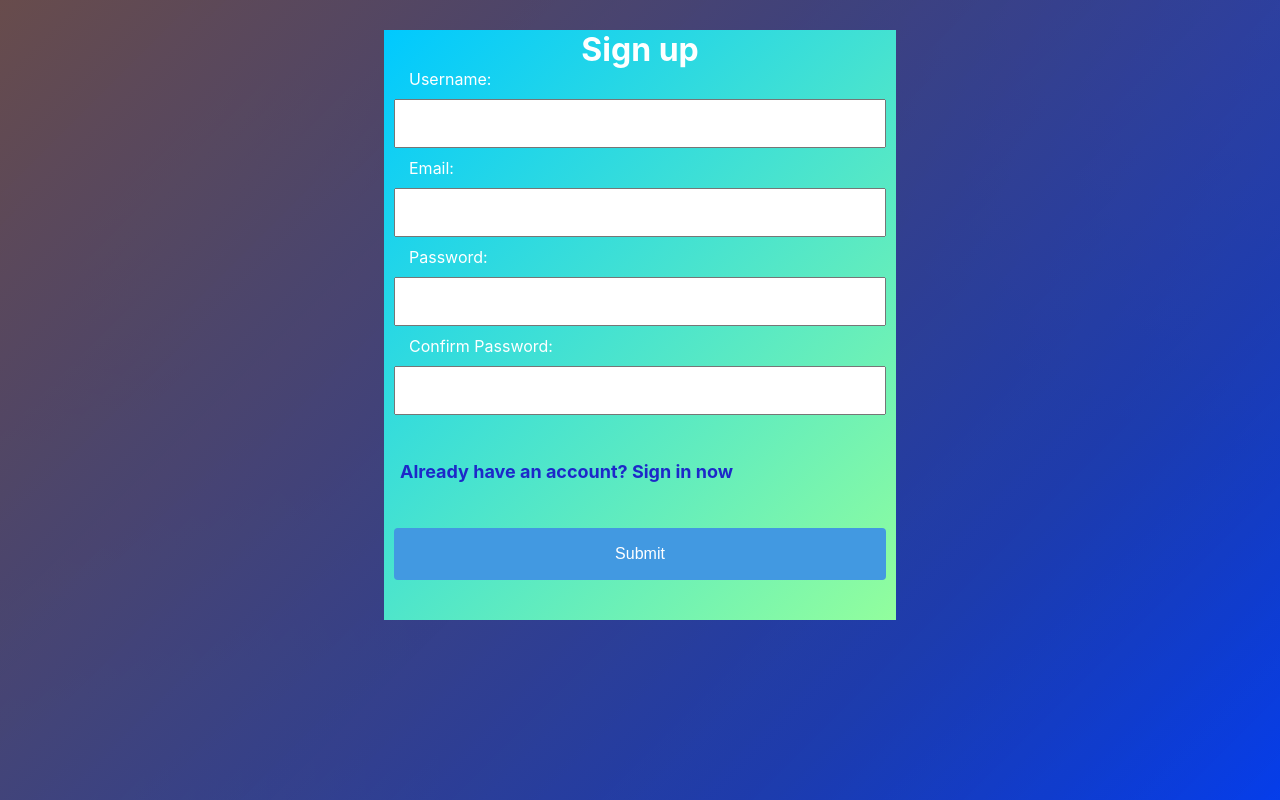
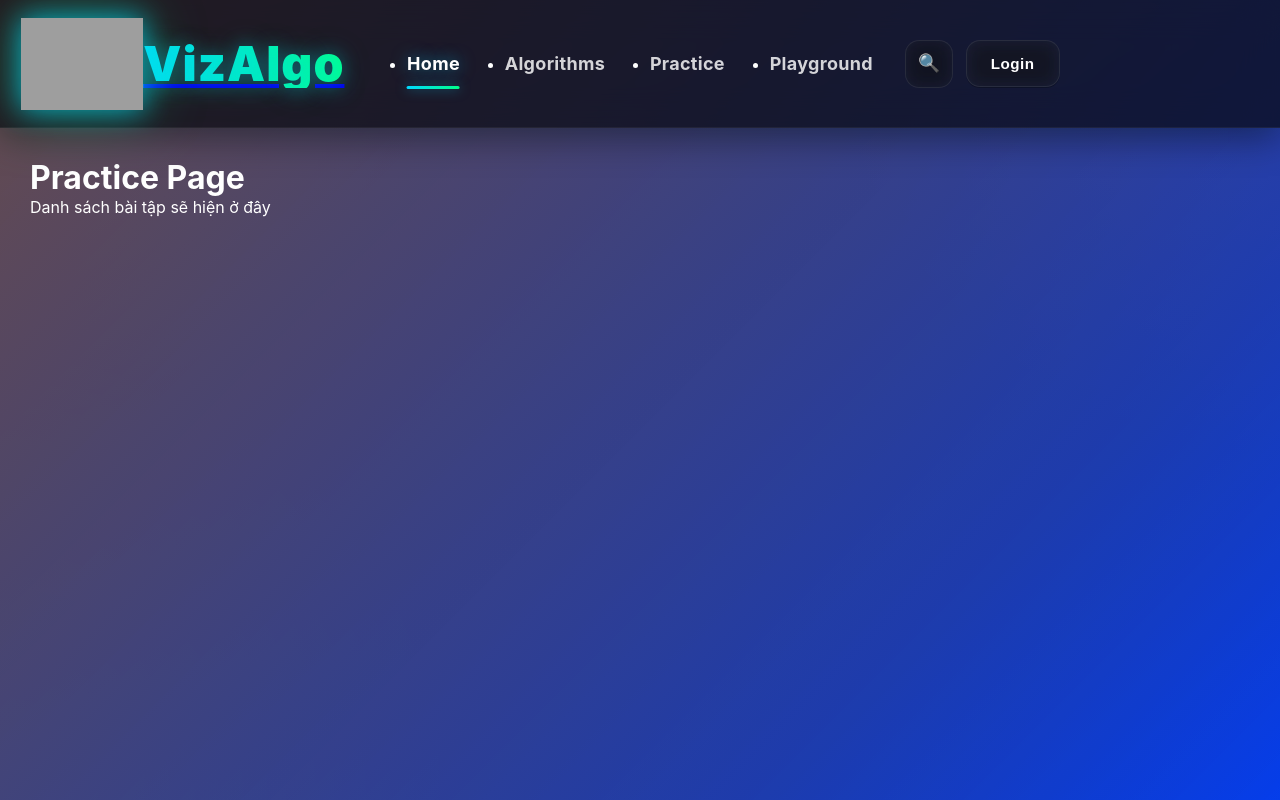
Before and after one commit to faonnguyen-1402/Visualize-algo, a React (Create React App) app in the folder frontend/my-auth/: page /practice in a window 1280 px wide. Before the commit this address led to /register. Built offline with nearby package versions, Linux system fonts and the light colour scheme; sample sign-in values are in the browser's storage; grey boxes are pictures that could not be loaded.

Commit message:
update header

```diff
--- a/frontend/my-auth/package.json
+++ b/frontend/my-auth/package.json
@@ -20,7 +20,7 @@
     "react": "^19.2.4",
     "react-dom": "^19.2.4",
     "react-hook-form": "^7.71.2",
-    "react-router-dom": "^7.13.2",
+    "react-router-dom": "^7.15.0",
     "react-scripts": "5.0.1",
     "react-toastify": "^11.0.5",
     "typescript": "^4.9.5",
--- a/frontend/my-auth/src/App.tsx
+++ b/frontend/my-auth/src/App.tsx
@@ -7,6 +7,7 @@ import VerifyOtp from './pages/verify-otp/VerifyOtp';
 import VerifyEmailLink from './pages/verify-link/VerifyEmailLink';
 import { ToastContainer } from 'react-toastify';
 import Home from './pages/home/mainapp';
+import PracticePage from './pages/practice/PracticePage';
 
 
 function ProtectedRoute({ children }: { children: React.ReactElement }) {
@@ -40,6 +41,15 @@ function App() {
           }
         />
 
+        <Route
+          path='/practice'
+          element={
+            <ProtectedRoute>
+              <PracticePage />
+            </ProtectedRoute>
+          }
+        />
+
         <Route path='*' element={<Navigate to='/register' replace />} />
       </Routes>
 
--- a/frontend/my-auth/src/components/header.tsx
+++ b/frontend/my-auth/src/components/header.tsx
@@ -1,5 +1,6 @@
 import '../pages/home/mainapp.css';
 import logo from '../assets/images/logo.png';
+import { Link } from 'react-router-dom';
 
 const Header = () => {
   return (
@@ -27,7 +28,7 @@ const Header = () => {
           </li>
 
           <li>
-            <a href='/practice'>Practice</a>
+            <Link to='/practice'>Practice</Link>
           </li>
 
           <li>
--- a/frontend/my-auth/src/pages/practice/PracticePage.tsx
+++ b/frontend/my-auth/src/pages/practice/PracticePage.tsx
@@ -1 +1,17 @@
-export {};
+import Header from "../../components/header";
+
+function PracticePage() {
+  return (
+    <div>
+      <Header />
+
+      <div style={{ padding: "30px" }}>
+        <h1>Practice Page</h1>
+
+        <p>Danh sách bài tập sẽ hiện ở đây</p>
+      </div>
+    </div>
+  );
+}
+
+export default PracticePage;
```
Also changed, not shown: 1 other file (tests, documents, lock files or other folders).
